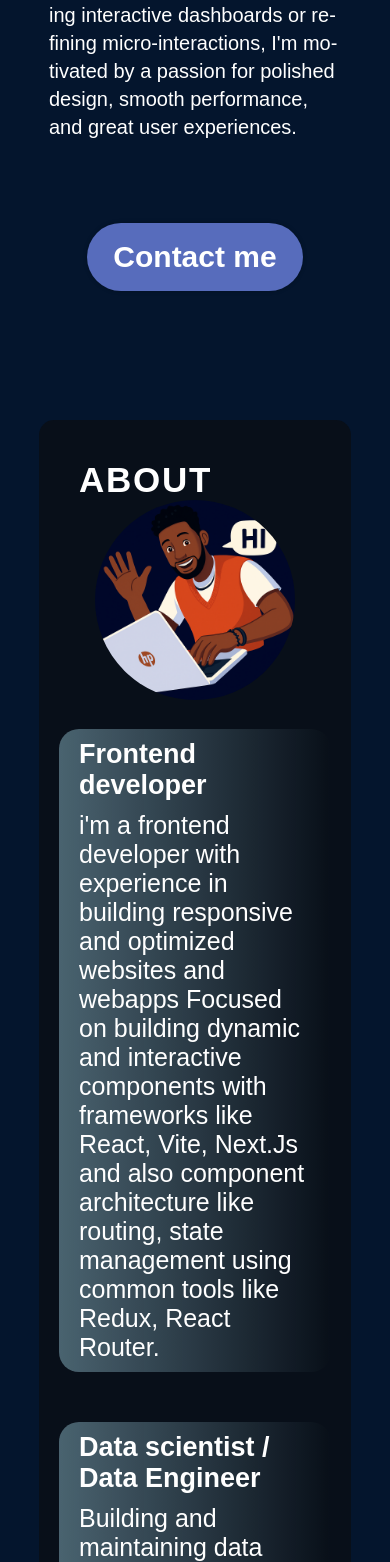
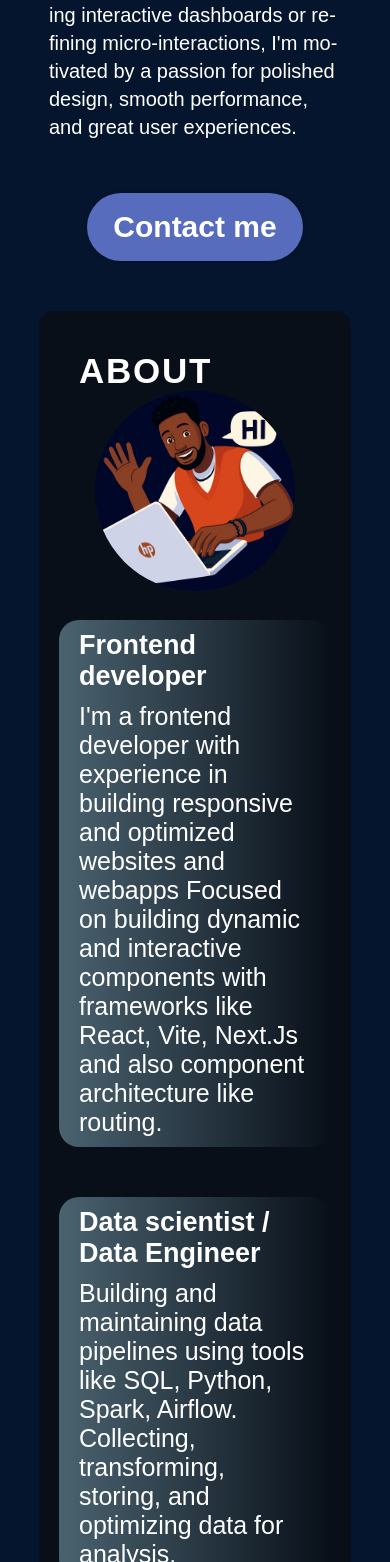
Before and after one commit to Maxine001/myportfolio, a React (Create React App) app: page / in a window 390 px wide. Shown: the part 826-2388 px from the top of the page. Built offline with nearby package versions, Linux system fonts and the light colour scheme.

Commit message:
margin change

```diff
--- a/src/App.css
+++ b/src/App.css
@@ -299,7 +299,7 @@ html {
   background-color: rgba(12, 12, 12, 0.6);
   border-radius: 15px;
   padding: 73px;
-  margin-top: 129px;
+  margin-top: 50px;
   z-index: 1;
   margin-left: 10%;
   margin-right: 10%;
@@ -385,6 +385,10 @@ html {
     display: flex;
     flex-direction: row;
     align-items: flex-start;
+  }
+
+  .hero__contactBtn{
+    margin-top: 0;
   }
 }
 
--- a/src/components/About.js
+++ b/src/components/About.js
@@ -13,8 +13,8 @@ function About() {
            {<img className ="abt-image" src={cursorIcon} alt=''/>}
            <div>
               <h3>Frontend developer</h3>
-              <p>i'm a frontend developer with experience in building responsive and optimized websites and webapps
-               Focused on building dynamic and interactive components with frameworks like React, Vite, Next.Js and also component architecture like routing, state management using common tools like Redux, React Router.
+              <p>I'm a frontend developer with experience in building responsive and optimized websites and webapps
+               Focused on building dynamic and interactive components with frameworks like React, Vite, Next.Js and also component architecture like routing.
               </p>
            </div>
         </li>
```
